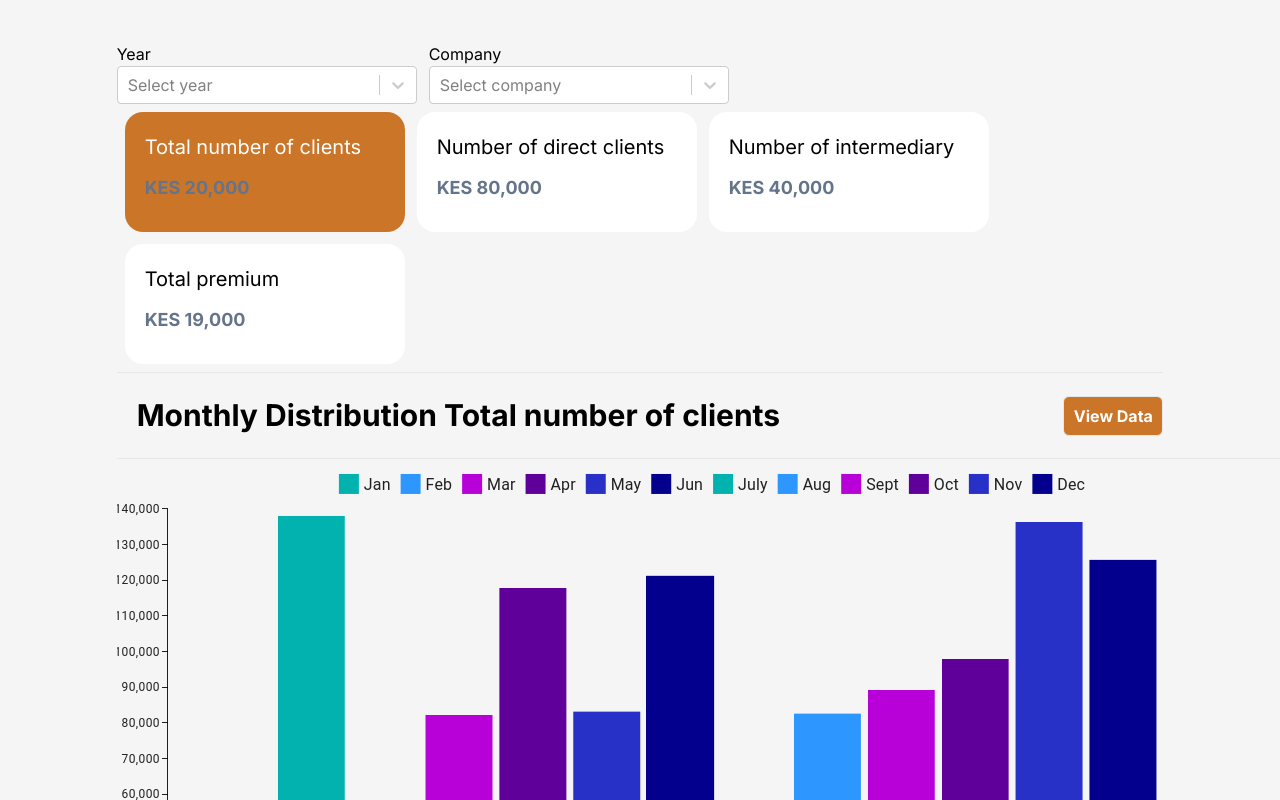
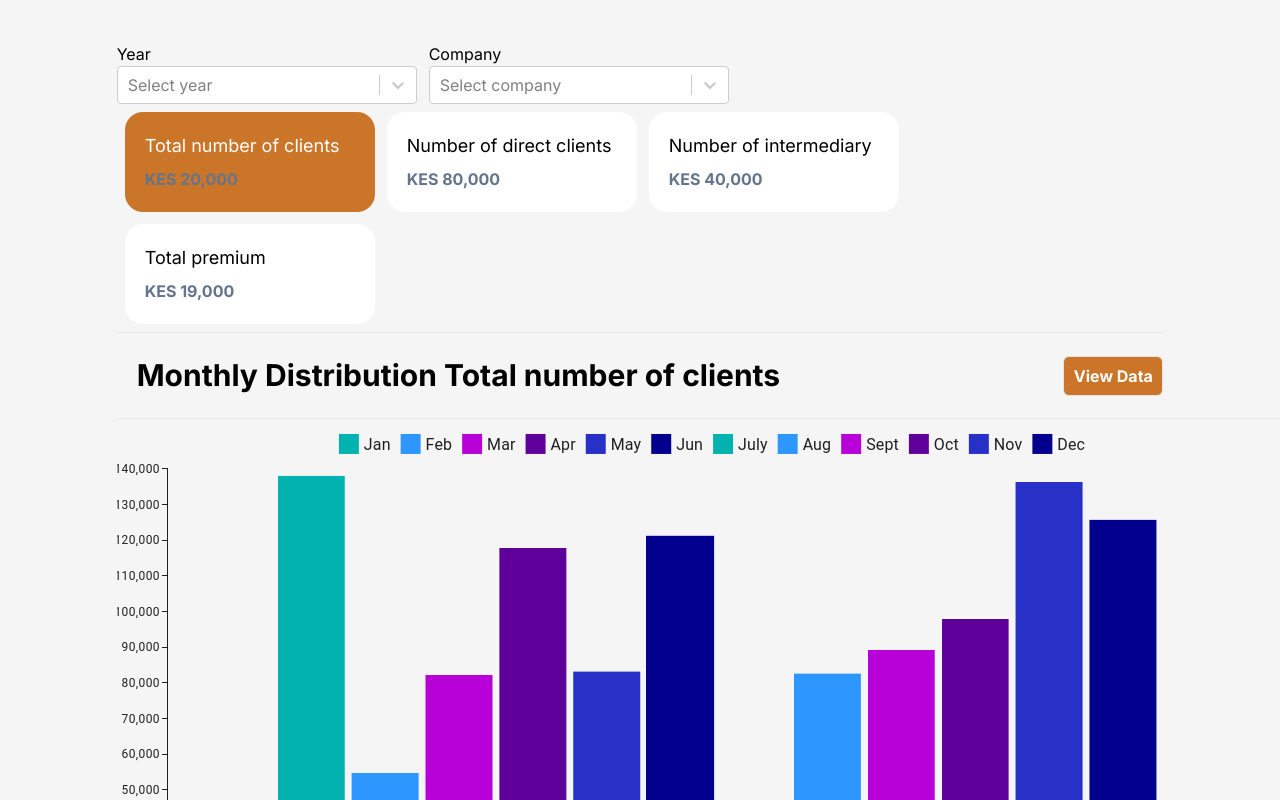
Before and after one commit to Nicholas-Kipkoech/perfomance-dashboard, a Next.js app: page /dashboard in a window 1280 px wide. Shown: the top 800 px of the page. Built offline with nearby package versions, Linux system fonts and the light colour scheme.

Commit message:
reduce the height and width

```diff
--- a/app/UI/reusableComponents/CustomCard.tsx
+++ b/app/UI/reusableComponents/CustomCard.tsx
@@ -18,14 +18,14 @@ const CustomCard = ({ name, total, onClick, active }: IBimaData) => {
 
   return (
     <div
-      className={`h-[120px] w-[280px] cursor-pointer rounded-[18px] p-[20px] ${
+      className={`h-[100px] w-[250px] cursor-pointer rounded-[18px] p-[20px] ${
         active ? "bg-[#cb7529] text-white" : "bg-white"
       } `}
       onClick={handleClick}
     >
-      <div className="flex flex-col gap-3">
-        <p className="text-[20px]">{name}</p>
-        <p className="font-[700] text-slate-500 text-[18px]">
+      <div className="flex flex-col gap-2">
+        <p className="text-[18px]">{name}</p>
+        <p className="font-[700] text-slate-500 text-[16px]">
           KES {total.toLocaleString()}
         </p>
       </div>
```
